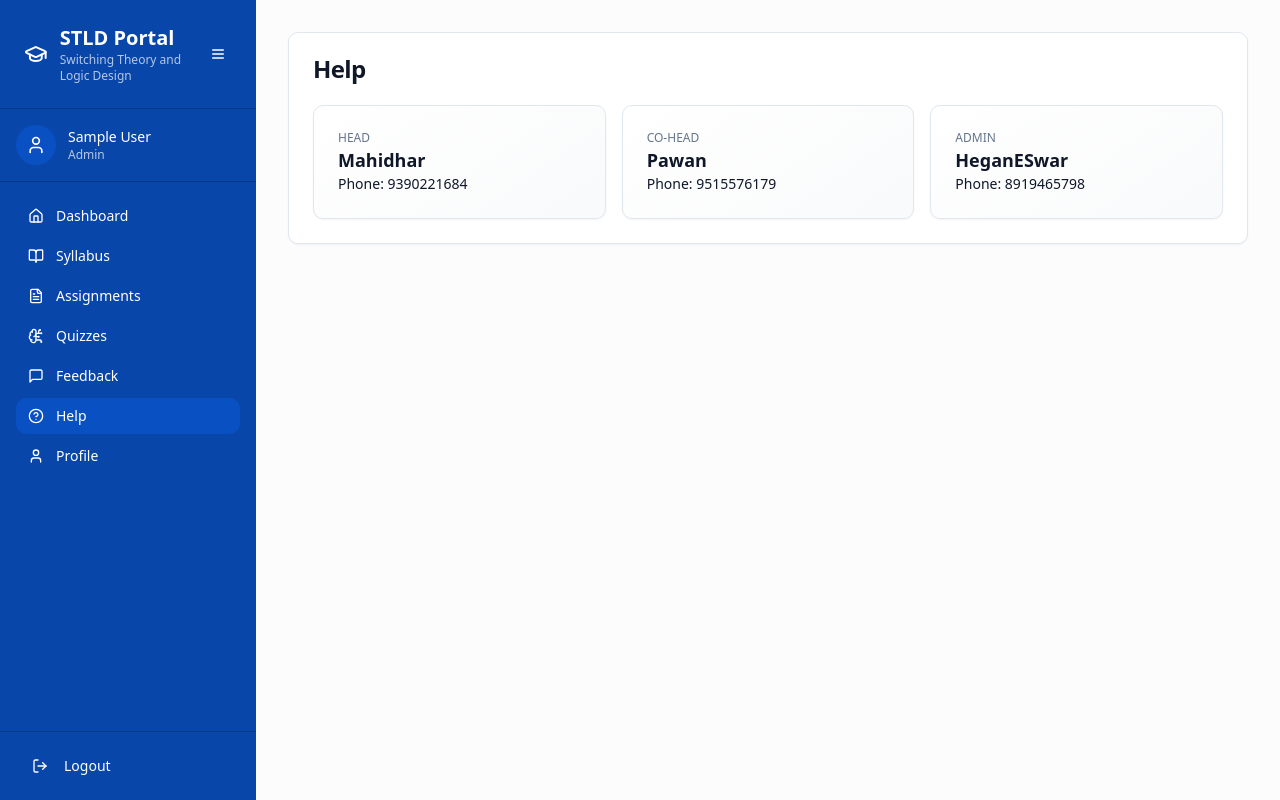
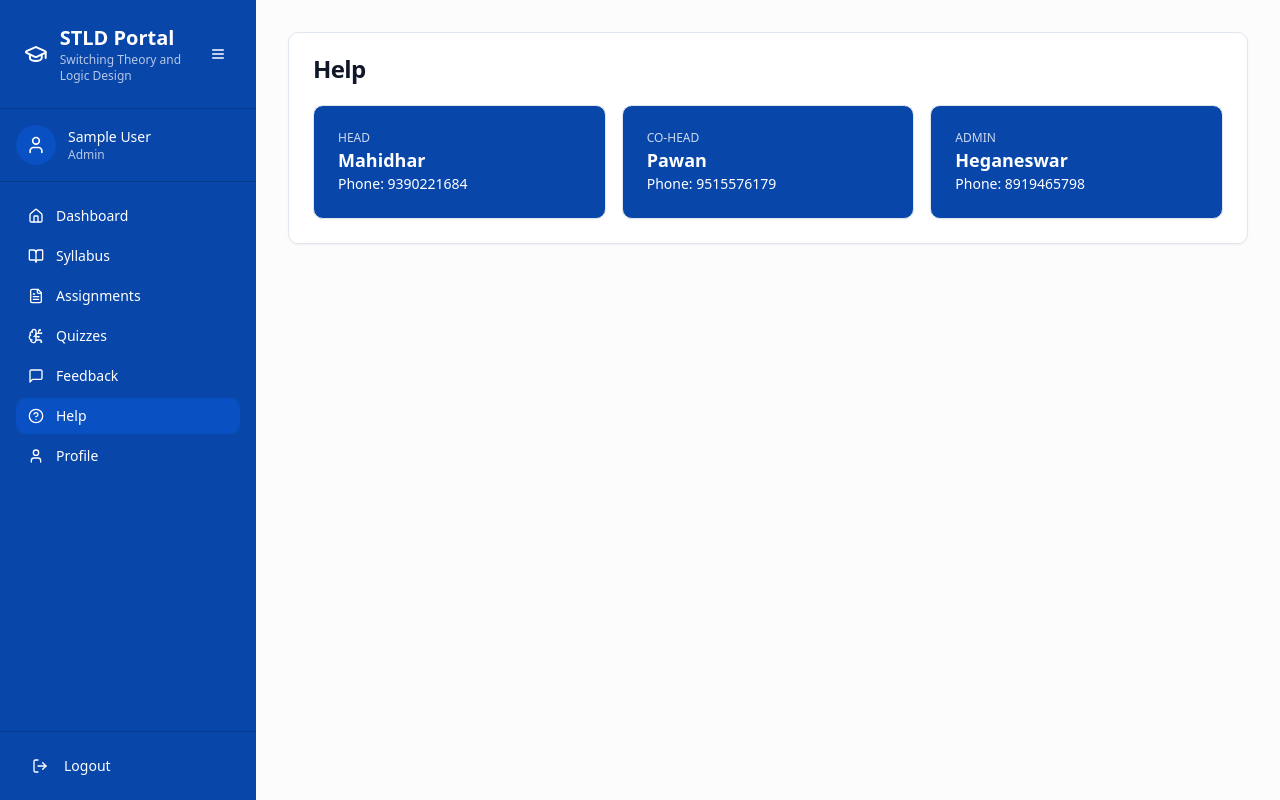
Before and after one commit to KANALAMAHIDHAR/stld-teach-track, a React (Vite) app: page /help in a window 1280 px wide. Built offline with nearby package versions, Linux system fonts and the light colour scheme; sample sign-in values are in the browser's storage.

Commit message:
Help page: blue boxes and corrected names
cgen-68c32dac3d0742a6a68dde4792ac5bd7

```diff
--- a/src/pages/Help.tsx
+++ b/src/pages/Help.tsx
@@ -11,24 +11,24 @@ export default function Help() {
           </CardHeader>
           <CardContent>
             <div className="grid grid-cols-1 md:grid-cols-3 gap-4">
-              <Card className="bg-gradient-card">
+              <Card className="bg-primary text-primary-foreground">
                 <CardContent className="p-6">
-                  <p className="text-xs uppercase text-muted-foreground">Head</p>
+                  <p className="text-xs uppercase opacity-80">Head</p>
                   <h3 className="text-lg font-semibold">Mahidhar</h3>
                   <p className="text-sm">Phone: 9390221684</p>
                 </CardContent>
               </Card>
-              <Card className="bg-gradient-card">
+              <Card className="bg-primary text-primary-foreground">
                 <CardContent className="p-6">
-                  <p className="text-xs uppercase text-muted-foreground">Co-Head</p>
+                  <p className="text-xs uppercase opacity-80">Co-Head</p>
                   <h3 className="text-lg font-semibold">Pawan</h3>
                   <p className="text-sm">Phone: 9515576179</p>
                 </CardContent>
               </Card>
-              <Card className="bg-gradient-card">
+              <Card className="bg-primary text-primary-foreground">
                 <CardContent className="p-6">
-                  <p className="text-xs uppercase text-muted-foreground">Admin</p>
-                  <h3 className="text-lg font-semibold">HeganESwar</h3>
+                  <p className="text-xs uppercase opacity-80">Admin</p>
+                  <h3 className="text-lg font-semibold">Heganeswar</h3>
                   <p className="text-sm">Phone: 8919465798</p>
                 </CardContent>
               </Card>
```
